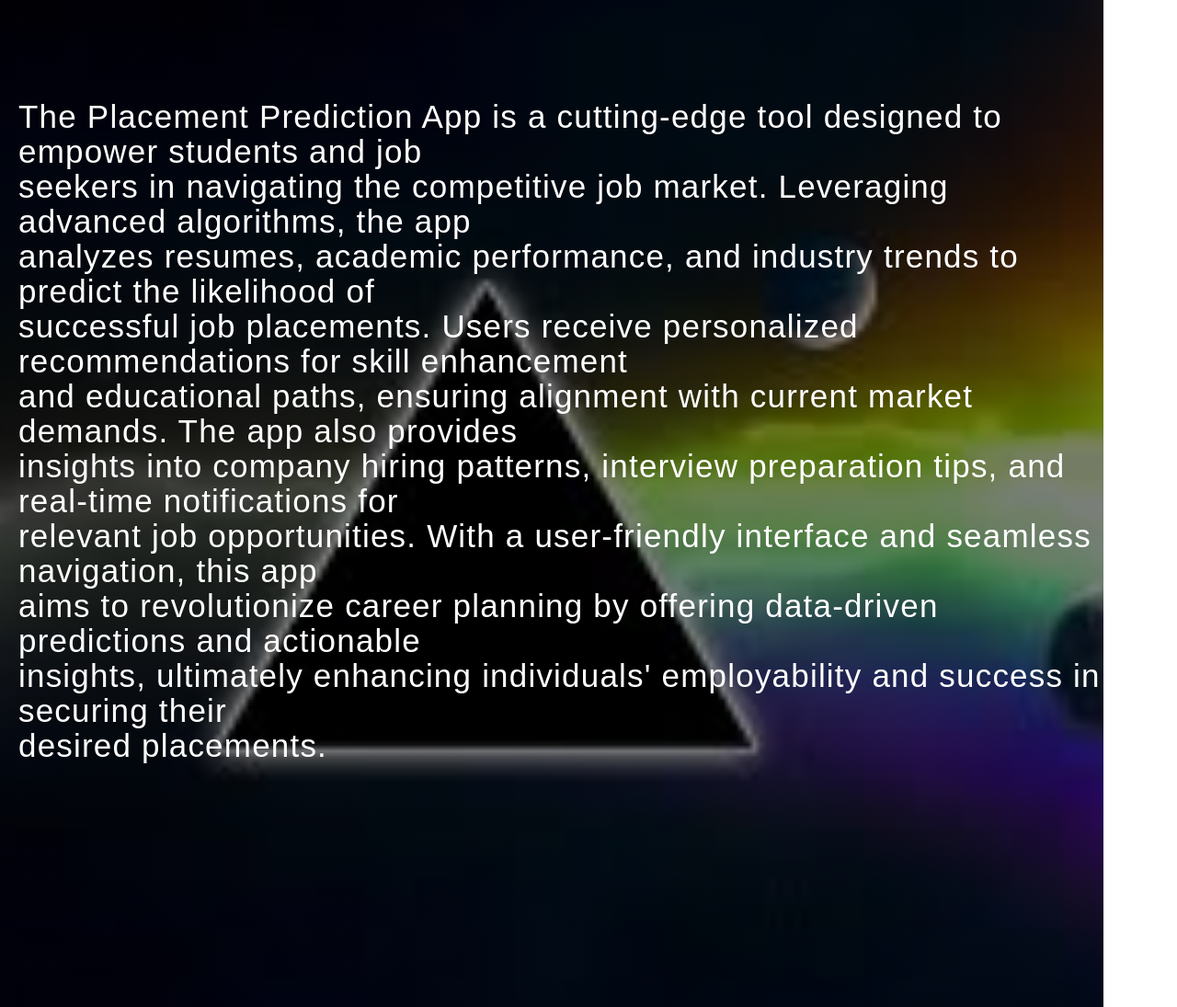
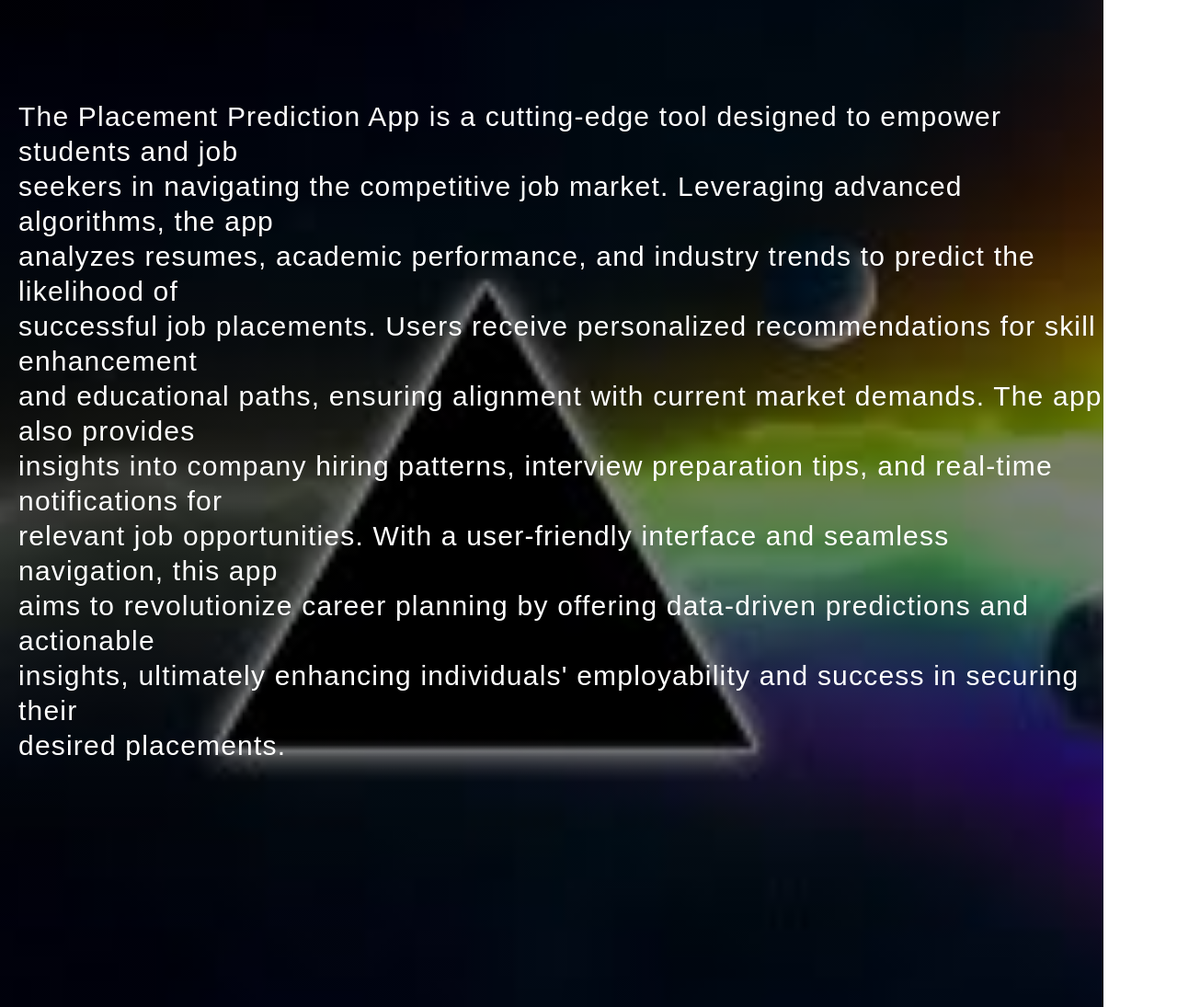
Before and after one commit to Preetj886655/Placement_prediction_App, a Flask app: page /about in a window 1280 px wide. Shown: the part 75-1170 px from the top of the page at 92% size. Run offline with Flask 2, Linux system fonts and the light colour scheme; parts of the project's set-up code (start-up, migrations or seed data) failed here and were passed over; some libraries are stand-ins or nearby versions.

Commit message:
Update style3.css

```diff
--- a/static/css/style3.css
+++ b/static/css/style3.css
@@ -128,7 +128,7 @@ ul li a:hover{
     padding-left: 20px;
     padding-bottom: 25px;
     font-family: Arial;
-    font-size: 35px;
+    font-size: 30px;
     letter-spacing: 1.2px;
     line-height: 38px;
     margin-top: 9%;
```
